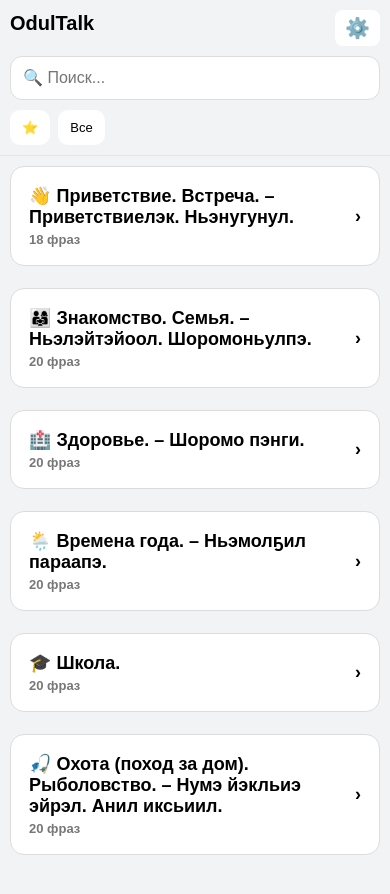
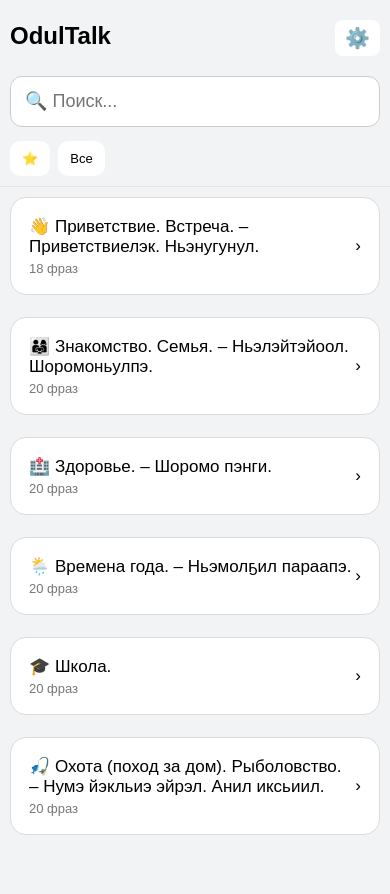
Before and after one commit to nikolaydiv/OdulTalk, a FastAPI app: page / in a window 390 px wide. Shown: the top 894 px of the page. Run offline with FastAPI, Linux system fonts and the light colour scheme.

Commit message:
fixes for mobile view

```diff
--- a/static/css/style.css
+++ b/static/css/style.css
@@ -26,8 +33,8 @@
 }
 
 h1 {
-    margin: 0 0 10px 0;
-    font-size: 20px;
+    margin: 12px 0 16px;
+    font-size: 24px;
     text-align: center;
 }
 
@@ -35,12 +42,12 @@
 
 #search {
     width: 100%;
-    padding: 12px;
+    padding: 14px;
     border-radius: 12px;
-    border: 1px solid #ddd;
-    font-size: 16px;
+    border: 1px solid #ccc;
+    font-size: 18px;
     box-sizing: border-box;
-    margin-bottom: 10px;
+    margin-bottom: 14px;
 }
 
 /* ===== CONTROLS ===== */
@@ -239,12 +249,12 @@
 .category-card {
     background: #ffffff;
     border: 1px solid #dcdcdc;
-    border-radius: 14px;
+    border-radius: 16px;
     padding: 18px;
     margin-bottom: 12px;
 
-    font-size: 18px;
-    font-weight: 600;
+    font-size: 17px;
+    font-weight: 500;
 
     cursor: pointer;
 
```
Also changed, not shown: other parts of static/css/style.css (+24 -3 lines).
